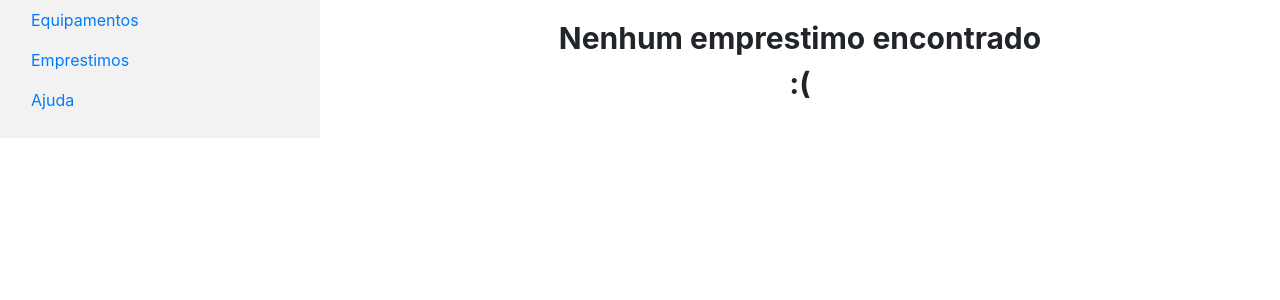
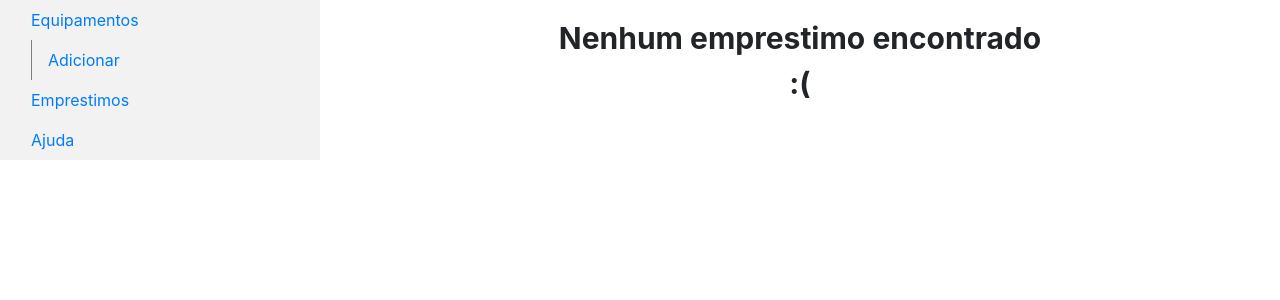
Before and after one commit to brendonlucas/Controle-Lims, a Django app: page /emprestimos in a window 1280 px wide. Shown: the part 160-460 px from the top of the page. Run offline with Django 3.2, Linux system fonts and the light colour scheme; some libraries are stand-ins or nearby versions.

Commit message:
add subnav item

```diff
--- a/controle/templates/base.html
+++ b/controle/templates/base.html
@@ -15,6 +15,12 @@
     margin: 1em;
     padding: .8em;
   }
+
+  .subnav {
+    margin-left: 1em;
+    border-left: 1px solid gray;
+  }
+
 </style>
 <link rel="stylesheet" href="https://stackpath.bootstrapcdn.com/bootstrap/4.3.1/css/bootstrap.min.css" integrity="sha384-ggOyR0iXCbMQv3Xipma34MD+dH/1fQ784/j6cY/iJTQUOhcWr7x9JvoRxT2MZw1T" crossorigin="anonymous">
 </head>
@@ -56,7 +62,12 @@
         <div class="col-3" id="sidebar">
             <ul class="nav flex-column nav-pills">
                 <li class="nav-item">
-                  <a class="nav-link" href="{% url 'equipamentos' %}" >Equipamentos </a>
+                  <a class="nav-link" href="{% url 'equipamentos' %}" >Equipamentos</a>
+                  <ul class="nav flex-column nav-pills subnav">
+                      <li class="nav-item">
+                        <a class="nav-link" href="{% url 'adicionar_equipamento' %}">Adicionar</a>
+                      </li>
+                    </ul>
                 </li>
                 <li class="nav-item">
                   <a class="nav-link" href="{% url 'emprestimos' %}" > Emprestimos </a>
@@ -72,7 +83,9 @@
         </div>
     </div>
 </div>
-
+<script src="https://code.jquery.com/jquery-3.3.1.slim.min.js" integrity="sha384-q8i/X+965DzO0rT7abK41JStQIAqVgRVzpbzo5smXKp4YfRvH+8abtTE1Pi6jizo" crossorigin="anonymous"></script>
+<script src="https://cdnjs.cloudflare.com/ajax/libs/popper.js/1.14.7/umd/popper.min.js" integrity="sha384-UO2eT0CpHqdSJQ6hJty5KVphtPhzWj9WO1clHTMGa3JDZwrnQq4sF86dIHNDz0W1" crossorigin="anonymous"></script>
+<script src="https://stackpath.bootstrapcdn.com/bootstrap/4.3.1/js/bootstrap.min.js" integrity="sha384-JjSmVgyd0p3pXB1rRibZUAYoIIy6OrQ6VrjIEaFf/nJGzIxFDsf4x0xIM+B07jRM" crossorigin="anonymous"></script>
 
 </body>
 </html>
```
